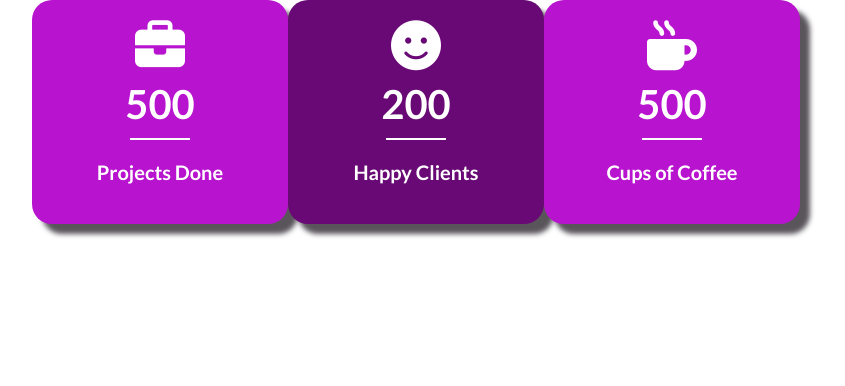
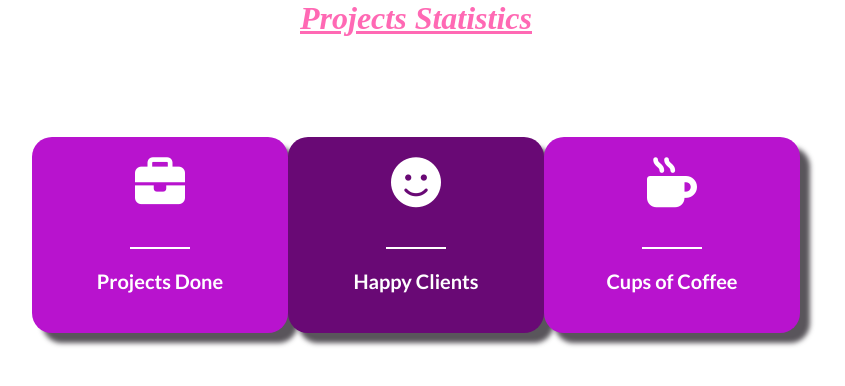
Before and after one commit to Nishat-Rahman-web/Counter_Up, a plain HTML site: page index.html in a window 1280 px wide. Shown: the whole page, without its empty margins (224-1069 px from the left). Drawn offline with Linux system fonts and the light colour scheme; a web font is replaced by a local one.

Commit message:
Update index.html

```diff
--- a/index.html
+++ b/index.html
@@ -9,23 +9,24 @@
     <link rel="stylesheet" href="css/style.css">
 </head>
 <body>
+    <h1 class="heading"><u><i>Projects Statistics</i></u></h1>
     <div class="projectCounter">
         <ul>
             <li>
                 <i class="fa fa-briefcase"></i>
-                <p id="number1" class="number">500</p>
+                <p class="counter" class="number" data-num="1010"></p>
                 <span></span>
                 <p>Projects Done</p>
             </li>
             <li>
                 <i class="fa-solid fa-face-smile"></i>
-                <p id="number1" class="number">200</p>
+                <p class="counter" class="number" data-num="990"></p>
                 <span></span>
                 <p>Happy Clients</p>
             </li>
             <li>
                 <i class="fa-solid fa-mug-hot"></i>
-                <p id="number1" class="number">500</p>
+                <p class="counter" class="number" data-num="960"></p>
                 <span></span>
                 <p>Cups of Coffee</p>
             </li>
```
